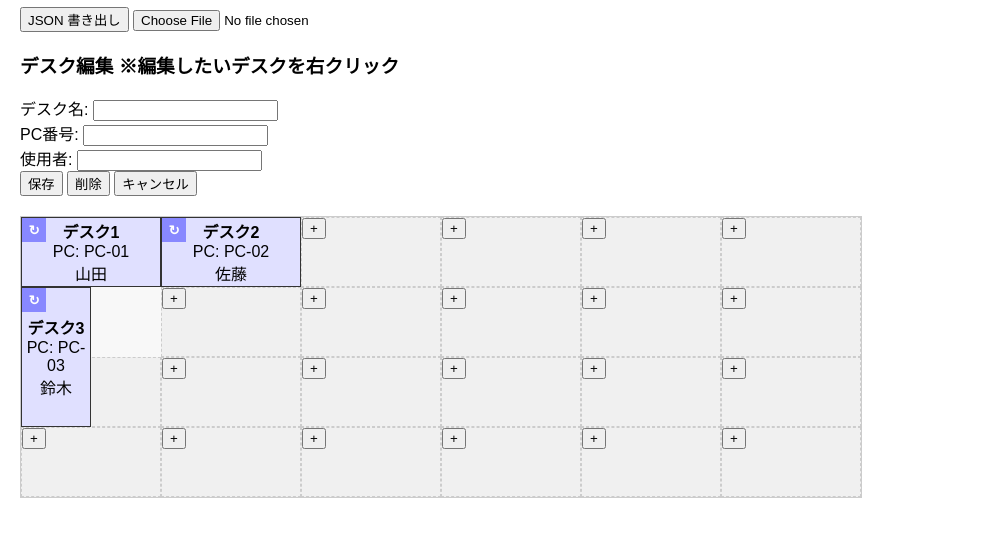
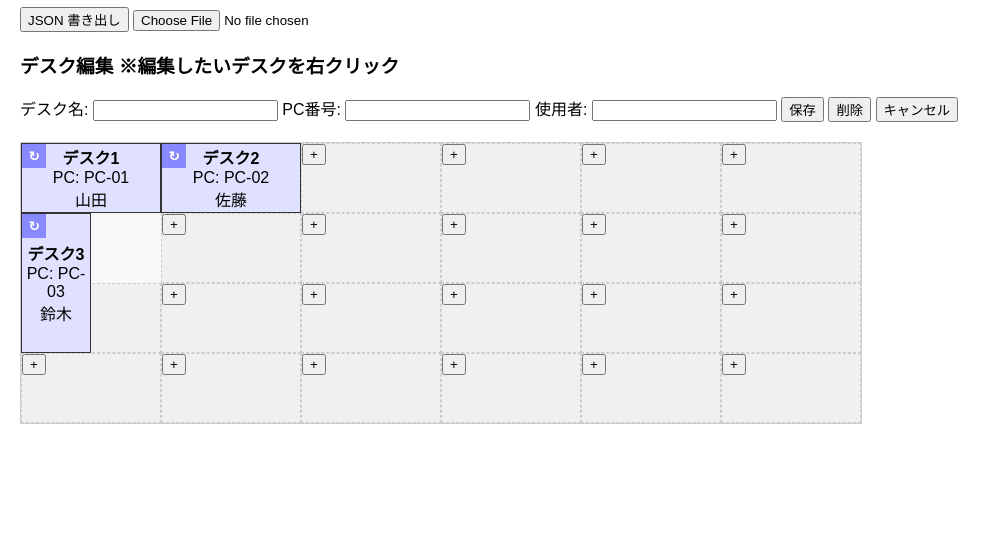
Before and after one commit to NaoyaMizohata/NaoyaMizohata.github.io, a plain HTML site: page index.html in a window 1280 px wide. Shown: the part 104-640 px from the top of the page, without its empty margins (0-1001 px from the left). Drawn offline with Linux system fonts and the light colour scheme.

Commit message:
Update index.html

```diff
--- a/index.html
+++ b/index.html
@@ -95,9 +95,9 @@
   <div class="modal-content">
     <h3>デスク編集 ※編集したいデスクを右クリック</h3>
 
-    <label>デスク名: <input type="text" id="edit-label"> </label><br>
-    <label>PC番号: <input type="text" id="edit-pc"> </label><br>
-    <label>使用者: <input type="text" id="edit-user"> </label><br>
+    <label>デスク名: <input type="text" id="edit-label"> </label>
+    <label>PC番号: <input type="text" id="edit-pc"> </label>
+    <label>使用者: <input type="text" id="edit-user"> </label>
 
     <button id="save-edit">保存</button>
     <button id="delete-edit">削除</button>
```
